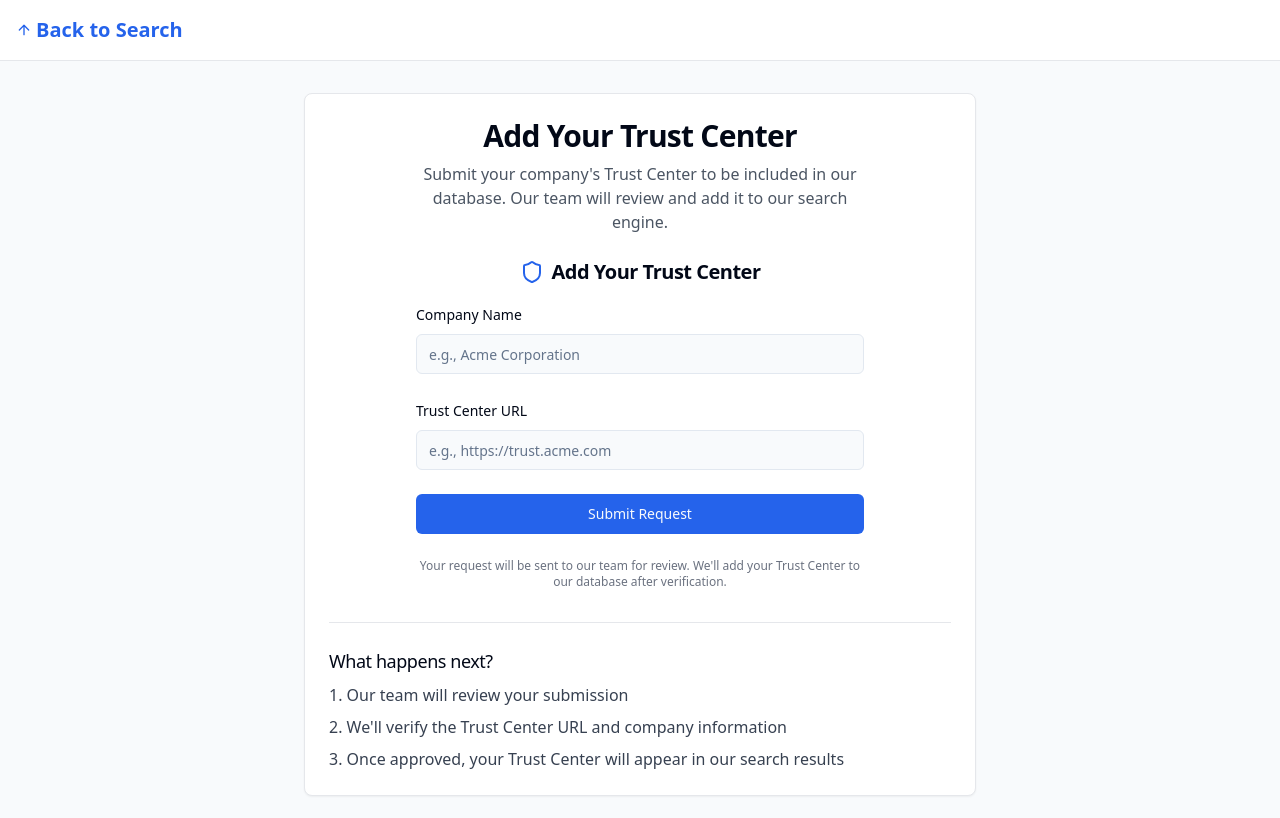
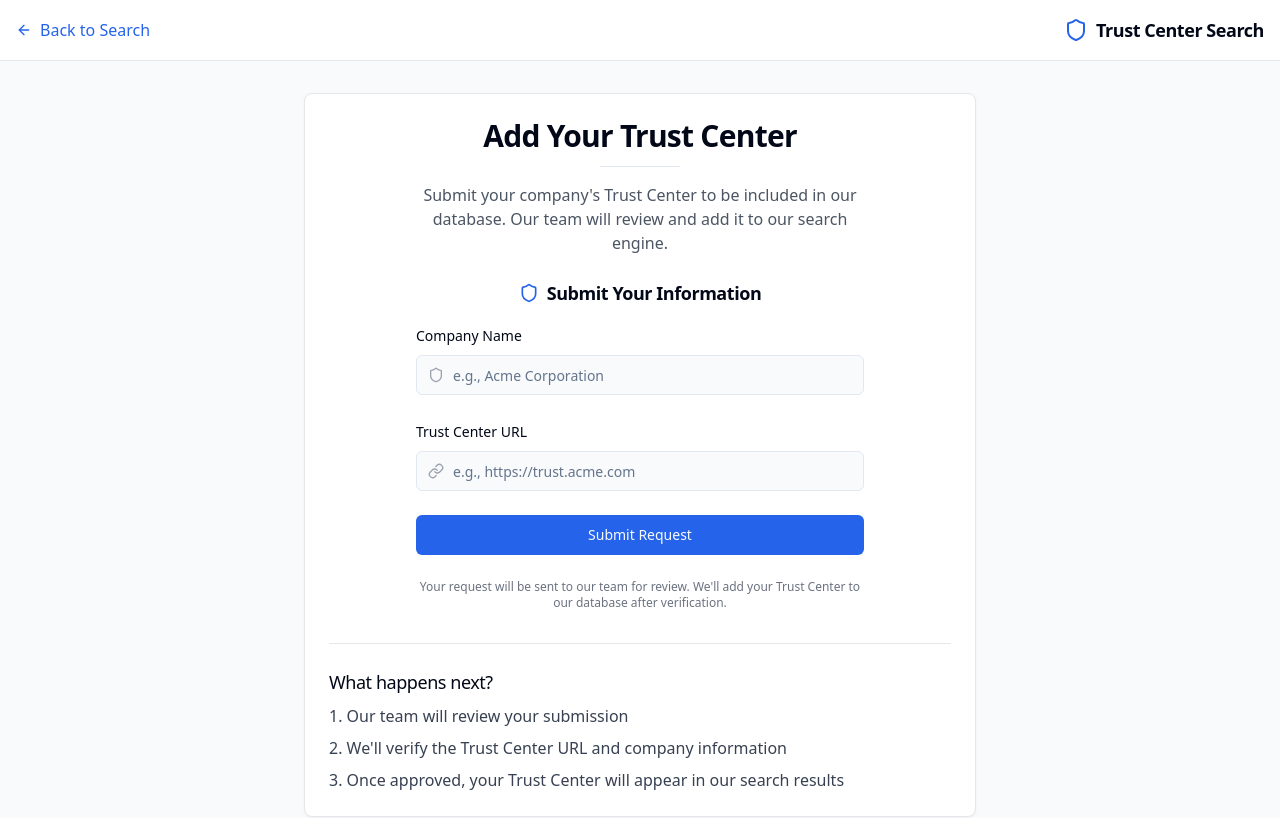
Before and after one commit to securityfortech/trust-center-search, a React (Vite) app: page /add-trust-center in a window 1280 px wide. Shown: the top 818 px of the page. Built offline with nearby package versions, Linux system fonts and the light colour scheme.

Commit message:
Refactor: Improve /add-trust-center page design
Make the /add-trust-center page more consistent with the index page design.

```diff
--- a/src/components/TrustCenterForm.tsx
+++ b/src/components/TrustCenterForm.tsx
@@ -14,7 +14,7 @@ import {
   FormMessage,
 } from "@/components/ui/form";
 import { Input } from "@/components/ui/input";
-import { Shield } from 'lucide-react';
+import { Shield, LinkIcon } from 'lucide-react';
 
 // Schema for form validation
 const formSchema = z.object({
@@ -64,8 +64,8 @@ const TrustCenterForm: React.FC = () => {
   return (
     <div className="w-full max-w-md mx-auto">
       <div className="flex items-center justify-center mb-4">
-        <Shield className="h-6 w-6 text-primary mr-2" />
-        <h2 className="text-xl font-semibold">Add Your Trust Center</h2>
+        <Shield className="h-5 w-5 text-primary mr-2" />
+        <h2 className="text-lg font-semibold">Submit Your Information</h2>
       </div>
 
       <Form {...form}>
@@ -77,7 +77,14 @@ const TrustCenterForm: React.FC = () => {
               <FormItem>
                 <FormLabel>Company Name</FormLabel>
                 <FormControl>
-                  <Input placeholder="e.g., Acme Corporation" {...field} />
+                  <div className="relative">
+                    <Input
+                      placeholder="e.g., Acme Corporation"
+                      className="pl-9"
+                      {...field}
+                    />
+                    <Shield className="absolute left-3 top-3 h-4 w-4 text-gray-400" />
+                  </div>
                 </FormControl>
                 <FormMessage />
               </FormItem>
@@ -91,7 +98,14 @@ const TrustCenterForm: React.FC = () => {
               <FormItem>
                 <FormLabel>Trust Center URL</FormLabel>
                 <FormControl>
-                  <Input placeholder="e.g., https://trust.acme.com" {...field} />
+                  <div className="relative">
+                    <Input
+                      placeholder="e.g., https://trust.acme.com"
+                      className="pl-9"
+                      {...field}
+                    />
+                    <LinkIcon className="absolute left-3 top-3 h-4 w-4 text-gray-400" />
+                  </div>
                 </FormControl>
                 <FormMessage />
               </FormItem>
--- a/src/pages/AddTrustCenter.tsx
+++ b/src/pages/AddTrustCenter.tsx
@@ -4,8 +4,9 @@ import { Link } from 'react-router-dom';
 import TrustCenterForm from '@/components/TrustCenterForm';
 import Footer from '@/components/HomePage/Footer';
 import { Button } from '@/components/ui/button';
-import { ArrowUp } from 'lucide-react';
+import { ArrowLeft, Shield } from 'lucide-react';
 import { useIsMobile } from '@/hooks/use-mobile';
+import { Separator } from '@/components/ui/separator';
 
 const AddTrustCenter: React.FC = () => {
   const isMobile = useIsMobile();
@@ -20,10 +21,14 @@ const AddTrustCenter: React.FC = () => {
       <header className="bg-white dark:bg-gray-900 py-4 border-b border-gray-200 dark:border-gray-800">
         <div className="container mx-auto px-4">
           <div className="flex justify-between items-center">
-            <Link to="/" className="text-xl font-bold text-primary flex items-center">
-              <ArrowUp className="h-4 w-4 mr-1 transform rotate-270" />
-              Back to Search
+            <Link to="/" className="text-primary flex items-center hover:text-primary/80 transition-colors">
+              <ArrowLeft className="h-4 w-4 mr-2" />
+              <span className="text-sm md:text-base font-medium">Back to Search</span>
             </Link>
+            <div className="flex items-center">
+              <Shield className="h-5 w-5 md:h-6 md:w-6 text-primary mr-2" />
+              <h3 className="text-base md:text-lg font-semibold">Trust Center Search</h3>
+            </div>
           </div>
         </div>
       </header>
@@ -31,8 +36,9 @@ const AddTrustCenter: React.FC = () => {
       <main className="flex-grow container mx-auto px-4 py-8">
         <div className="max-w-2xl mx-auto bg-white dark:bg-gray-800 p-6 rounded-lg shadow-sm border border-gray-200 dark:border-gray-700">
           <div className="mb-6 text-center">
-            <h1 className="text-2xl md:text-3xl font-bold mb-2">Add Your Trust Center</h1>
-            <p className="text-gray-600 dark:text-gray-400 max-w-md mx-auto">
+            <h1 className="text-2xl md:text-3xl font-bold mb-3">Add Your Trust Center</h1>
+            <Separator className="w-20 mx-auto mb-4" />
+            <p className="text-gray-600 dark:text-gray-400 max-w-md mx-auto text-sm md:text-base">
               Submit your company's Trust Center to be included in our database. Our team will review and add it to our search engine.
             </p>
           </div>
@@ -41,7 +47,7 @@ const AddTrustCenter: React.FC = () => {
 
           <div className="mt-8 border-t border-gray-200 dark:border-gray-700 pt-6">
             <h3 className="text-lg font-medium mb-2">What happens next?</h3>
-            <ol className="list-decimal list-inside space-y-2 text-gray-700 dark:text-gray-300">
+            <ol className="list-decimal list-inside space-y-2 text-gray-700 dark:text-gray-300 text-sm md:text-base">
               <li>Our team will review your submission</li>
               <li>We'll verify the Trust Center URL and company information</li>
               <li>Once approved, your Trust Center will appear in our search results</li>
@@ -51,7 +57,7 @@ const AddTrustCenter: React.FC = () => {
       </main>
 
       {isMobile ? (
-        <footer className="w-full bg-gray-100 dark:bg-gray-800 py-4 mt-2 border-t border-gray-200 dark:border-gray-700">
+        <footer className="w-full bg-gray-50 dark:bg-gray-900 py-4 mt-2 border-t border-gray-200 dark:border-gray-700">
           <div className="container mx-auto px-4">
             <div className="flex justify-center space-x-6 text-sm text-gray-600 dark:text-gray-400">
               <Link to="/" className="hover:underline">Home</Link>
```
